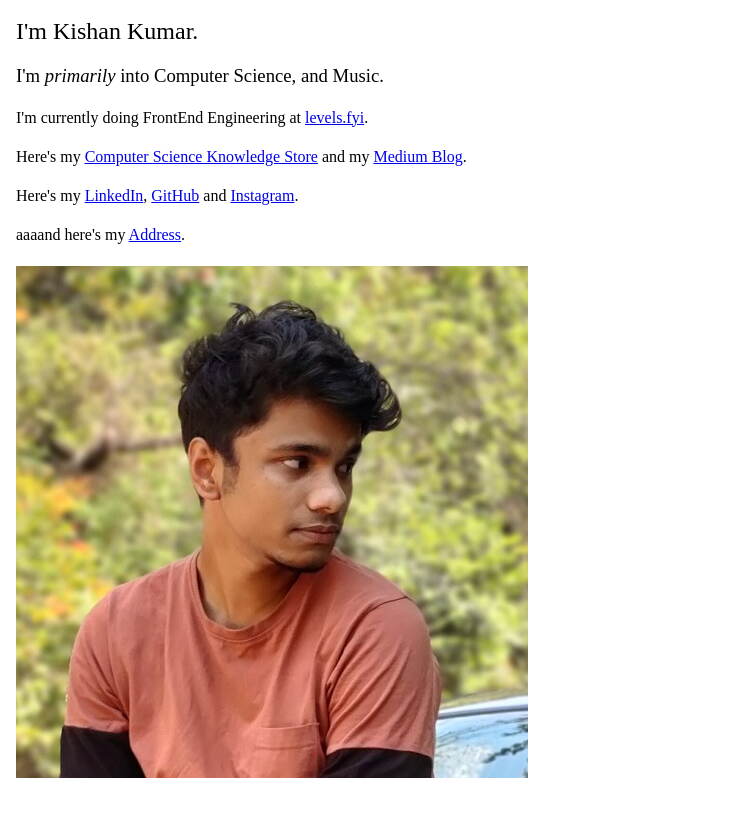
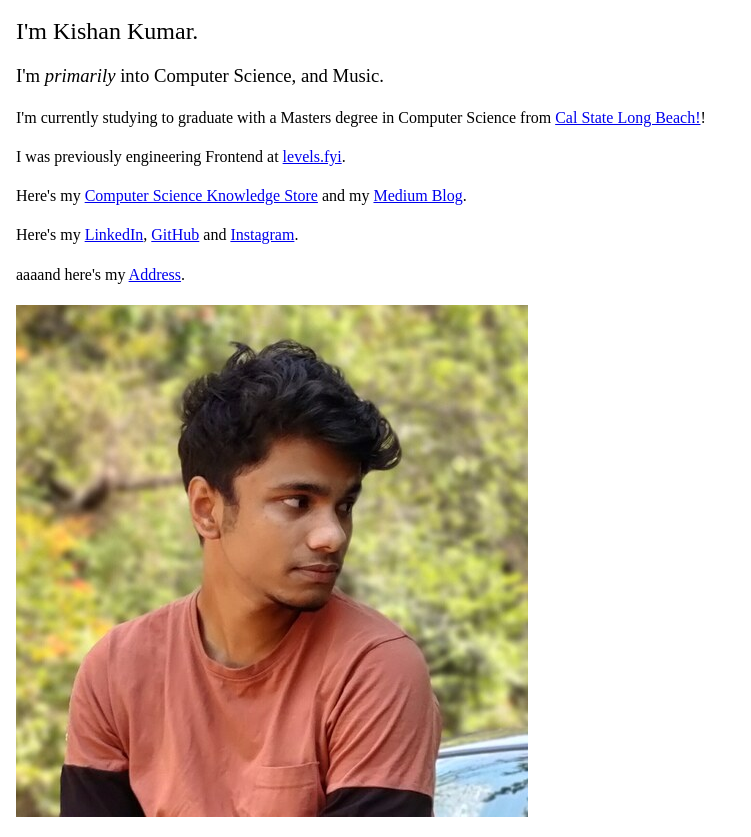
Before and after one commit to itskishankumar/personal-website, a plain HTML site: page index.html in a window 1280 px wide. Shown: the part 56-893 px from the top of the page, without its empty margins (0-751 px from the left). Before the commit the page ends 854 px from the top, so only its background shows below. Drawn offline with Linux system fonts and the light colour scheme.

Commit message:
Update index.html

```diff
--- a/index.html
+++ b/index.html
@@ -31,7 +31,11 @@
     <h2 style="font-weight: normal">I'm Kishan Kumar.</h2>
     <h3>I'm <em>primarily</em> into Computer Science, and Music.</h3>
     <h4>
-      I'm currently doing FrontEnd Engineering at
+      I'm currently studying to graduate with a Masters degree in Computer Science from
+      <a href="https://www.csulb.edu/">Cal State Long Beach!</a>!
+    </h4>
+    <h4>
+      I was previously engineering Frontend at
       <a href="https://www.levels.fyi/">levels.fyi</a>.
     </h4>
     <h4>
```
